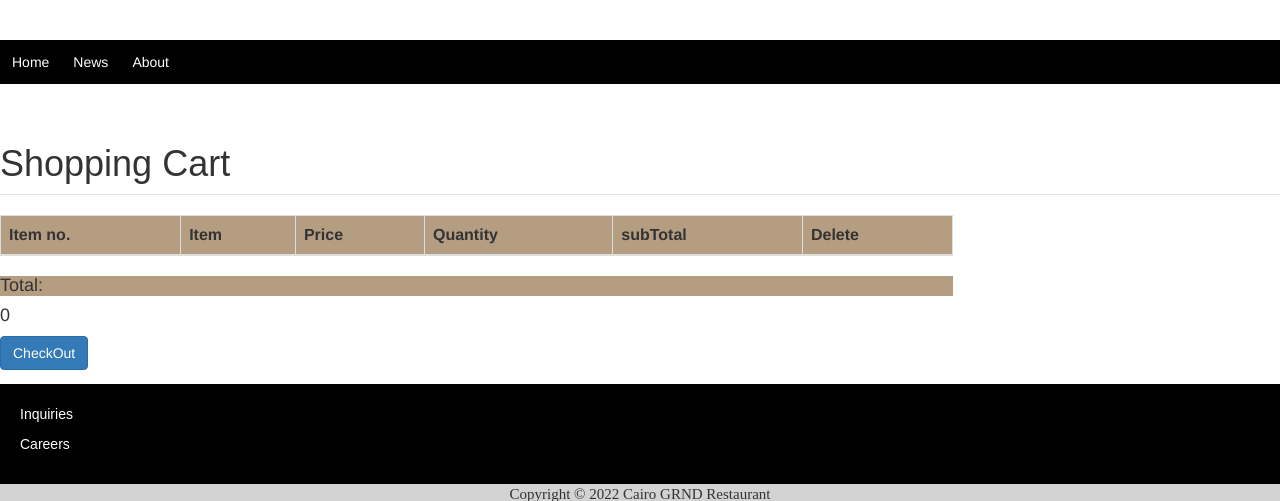
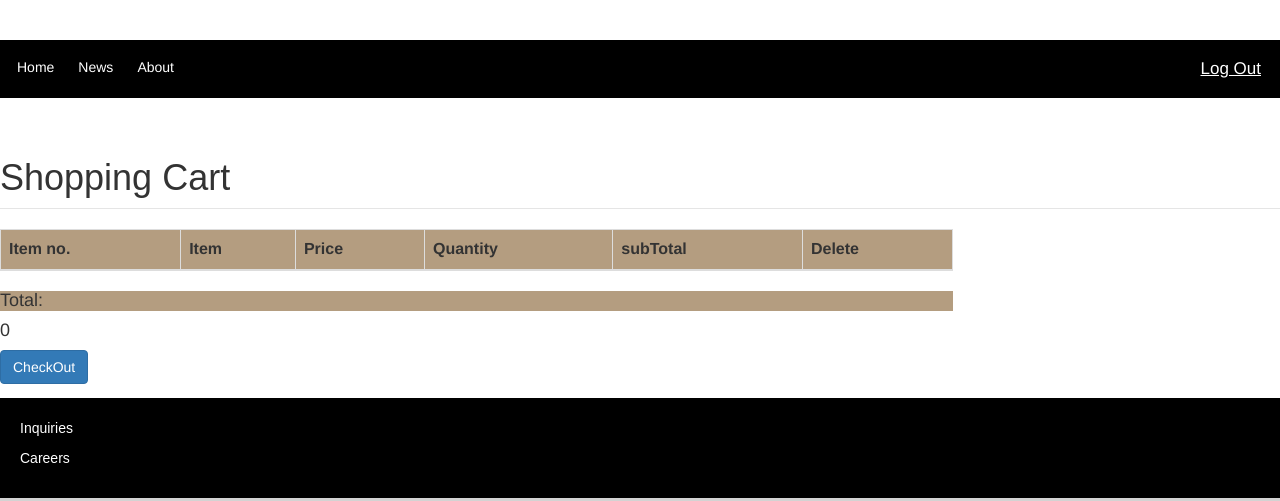
Before and after one commit to MayarMohamed7/Resturant-website, a PHP site: page /ShoppingCart.php in a window 1280 px wide. Shown: the top 501 px of the page. Run offline with PHP 8.4, Linux system fonts and the light colour scheme; lists and menus that the app fills with data are empty.

Commit message:
Update ShoppingCart.php

```diff
--- a/ShoppingCart.php
+++ b/ShoppingCart.php
@@ -20,8 +20,8 @@ if($_GET['action']=='remove'){
 <script src="https://maxcdn.bootstrapcdn.com/bootstrap/3.4.1/js/bootstrap.min.js"></script>
 <link rel="stylesheet"
 href="https://maxcdn.bootstrapcdn.com/bootstrap/3.4.1/css/bootstrap.min.css">
-<script src="https://ajax.googleapis.com/ajax/libs/jquery/3.5.1/jquery.min.js"></script>
-<title>Cairo GRND Restuarant</title>
+
+<title>Cairo GRND Restuarant-Cart</title>
 <link rel="icon" type="image/x-icon" href="Cairo GRND Restaurant.png">
 <meta charset="UTF-8">
 <meta name="viewport" content="width=device-width, initial-scale=1">
@@ -59,6 +59,23 @@ a:hover
 {
 	color:lightgray;
 }
+div.sticky
+{
+  position: -webkit-sticky;
+  position: sticky;
+  top: 0;
+  padding: 5px;
+}
+.bttn{
+float:right;
+margin-right:2px;
+padding: 12px;
+font-size: 17px;
+text-decoration:underline;
+}
+.bttn:hover{
+background-color:gray;
+}
 
 </style>
 </head>
@@ -67,11 +84,13 @@ a:hover
 
 <body>
 <nav>
-<div style="background-color:black;">
+<div class="sticky" style="background-color:black;">
 <ul>
   <li><a href="http://localhost/homepage.php">Home</a></li>
   <li><a href="http://localhost/News.html">News</a></li>
   <li><a href="http://localhost/aboutUs.html">About</a></li>
+    <a href = "logOut.php" class="bttn "> Log Out</a>
+
 </ul>
 </div>
 </nav>
```
